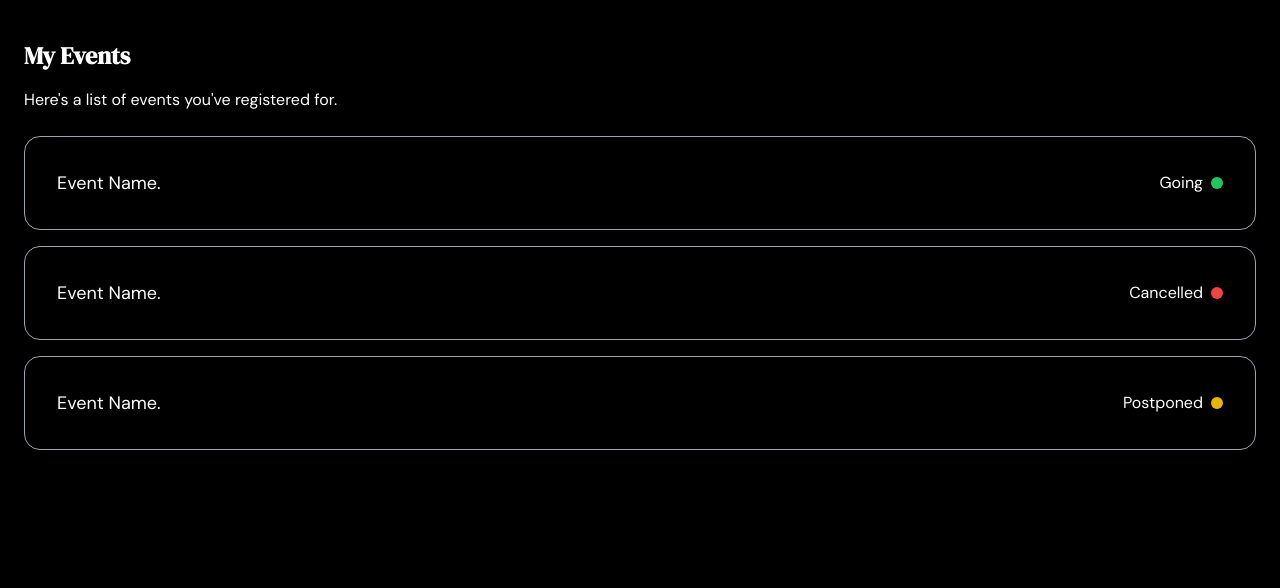
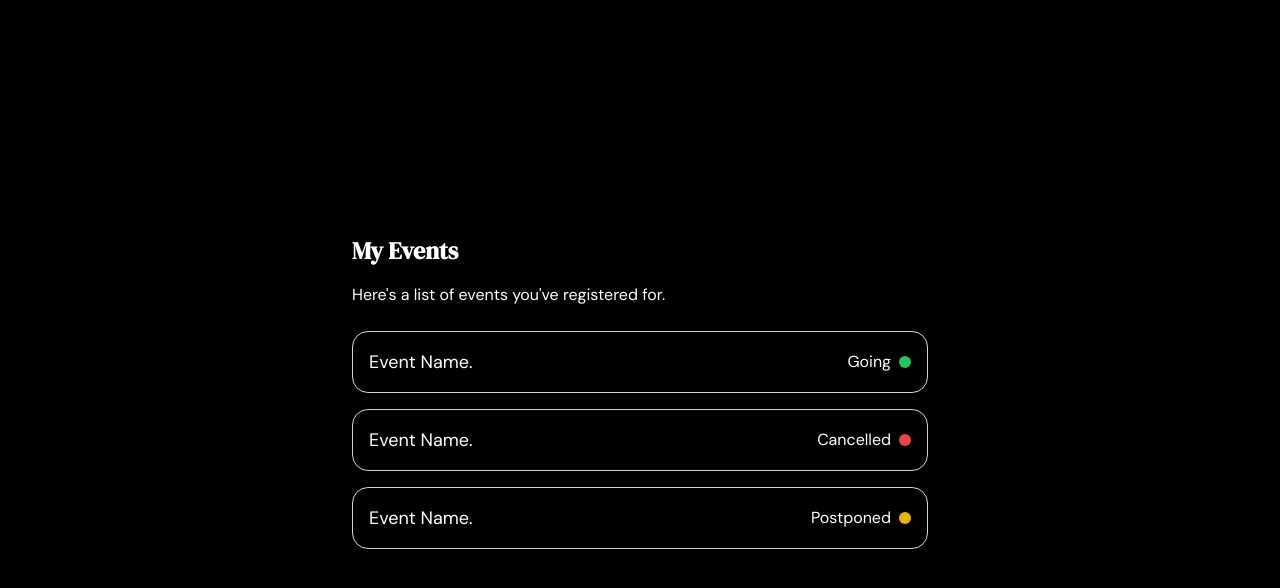
Before and after one commit to Pixelrick420/undecided, a React (Create React App) app in the folder frontend/: page /view in a window 1280 px wide. Shown: the top 588 px of the page. Built offline with nearby package versions, Linux system fonts and the light colour scheme.

Commit message:
Update viewPage.jsx

```diff
--- a/frontend/src/pages/viewPage.jsx
+++ b/frontend/src/pages/viewPage.jsx
@@ -8,15 +8,15 @@ const ViewPage = () => {
   ];
 
   return (
-    <div className="mt-10 min-h-screen w-full bg-black text-white flex flex-col items-center">
-      <div className="w-full px-6">
+    <div className="min-h-screen w-full bg-black text-white flex justify-center items-center">
+      <div className="w-full max-w-xl">
         <h2 className="text-2xl font-bold mb-4">My Events</h2>
         <p className="mb-6">Here's a list of events you've registered for.</p>
 
         {events.map((event, index) => (
           <div
             key={index}
-            className="flex justify-between items-center border border-gray-400 rounded-2xl p-8 mt-4 mb-4 w-full"
+            className="flex justify-between items-center border border-gray-300 rounded-2xl p-4 mb-4"
           >
             <span className="text-lg">{event.name}</span>
             <div className="flex items-center">
```
